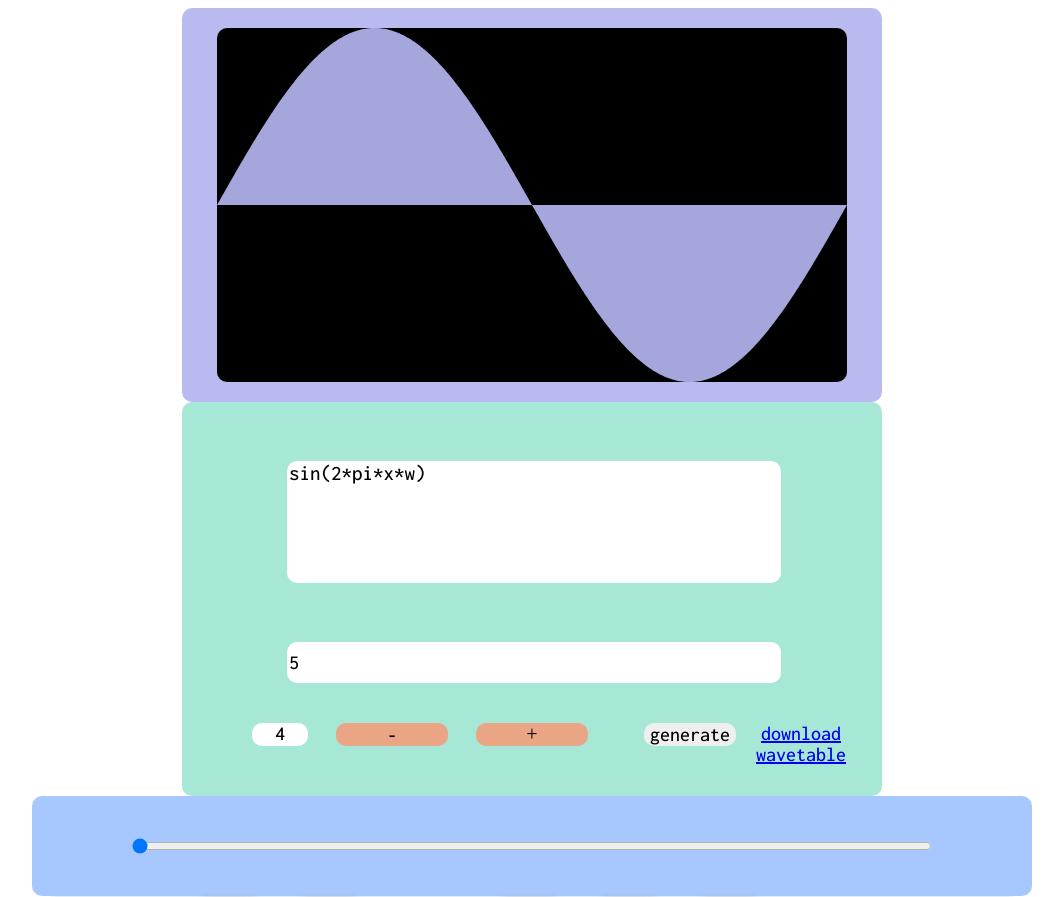
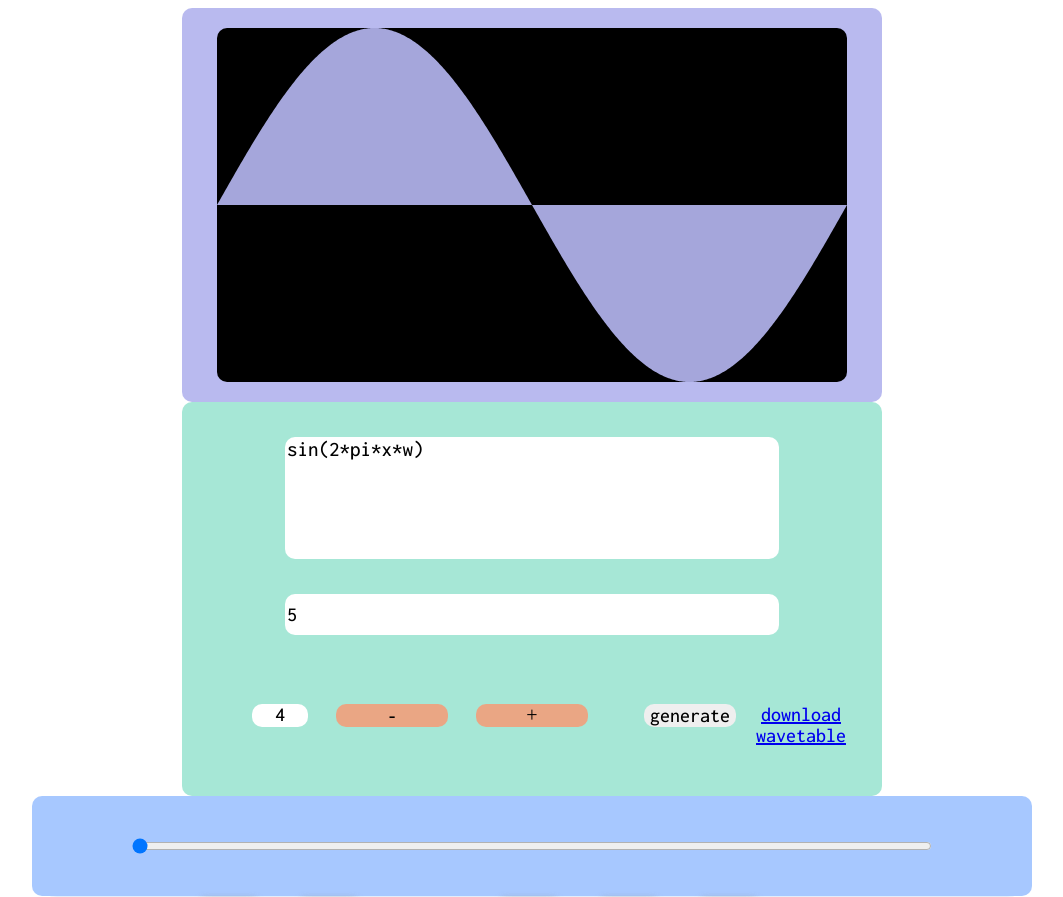
Before and after one commit to ndfla/formula-parser, a Flask app: page / in a window 1280 px wide. Shown: the top 897 px of the page, without its empty margins (108-1171 px from the left). Run offline with Flask 3, Linux system fonts and the light colour scheme.

Commit message:
fix ui position

```diff
--- a/api/static/styles.css
+++ b/api/static/styles.css
@@ -31,9 +31,8 @@
 #button_container {
     display: inline-block;
     position: relative;
-    top: 40%;
-    left: 10%;
     width: 80%;
+    margin: auto;
     border-radius: inherit;
     text-align: center;
 }
@@ -72,12 +71,13 @@
     display: block;
     outline: none;
     position: relative;
-    top: 15%;
-    left: 15%;
     border-radius: inherit;
     border-width: 0px;
     width: 70%;
     height: 30%;
+    margin: auto;
+    margin-top: 5%;
+    margin-bottom: 5%;
     font-size: 21px;
     line-height: 20px;
     white-space: pre-wrap;
@@ -89,12 +89,11 @@
     display: inline;
     outline: none;
     position: relative;
-    top: 30%;
-    left: 15%;
     border-radius: inherit;
     border-width: 0;
     width: 70%;
     height: 10%;
+    margin: 0% auto 0%;
     font-size: 20px;
 }
 
```
